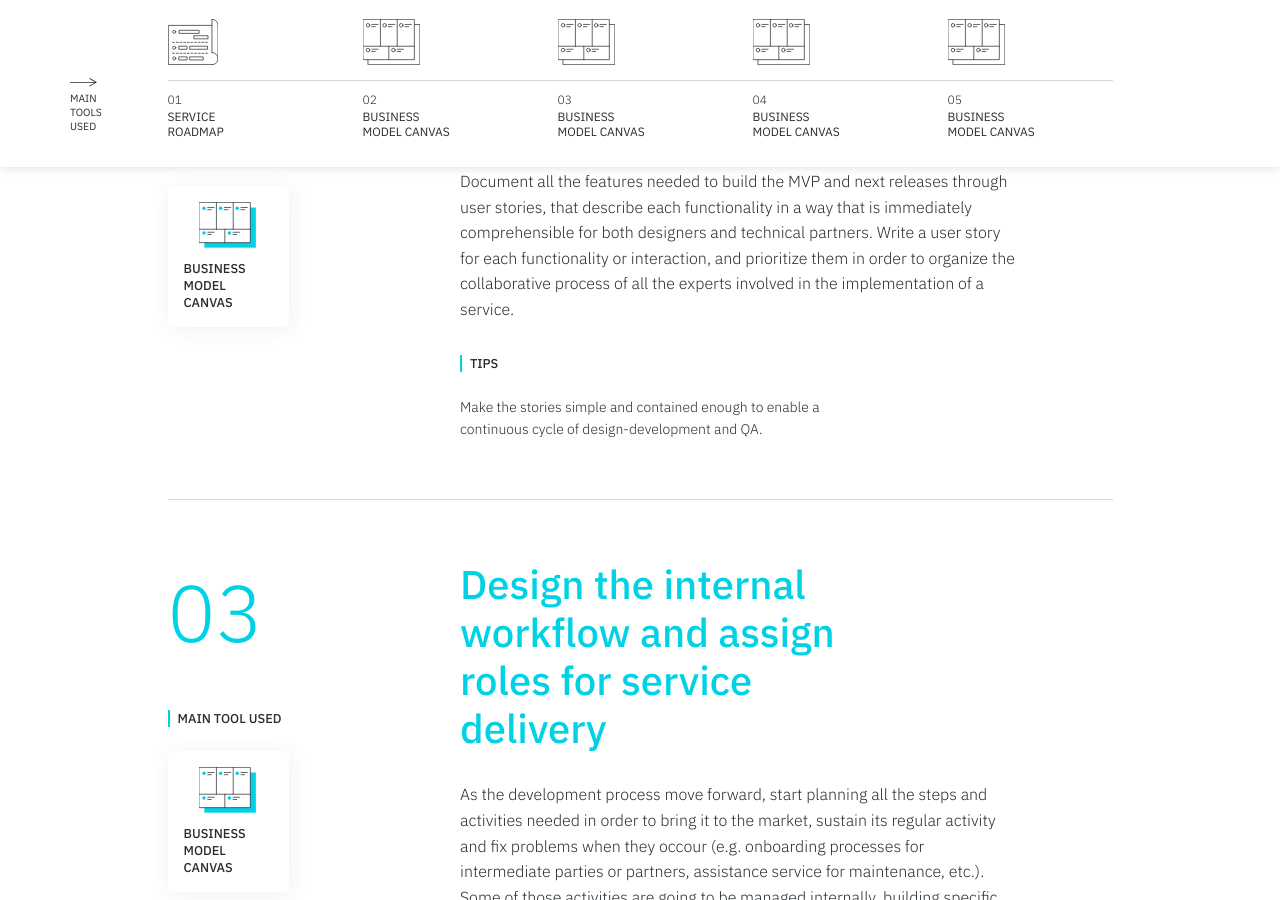
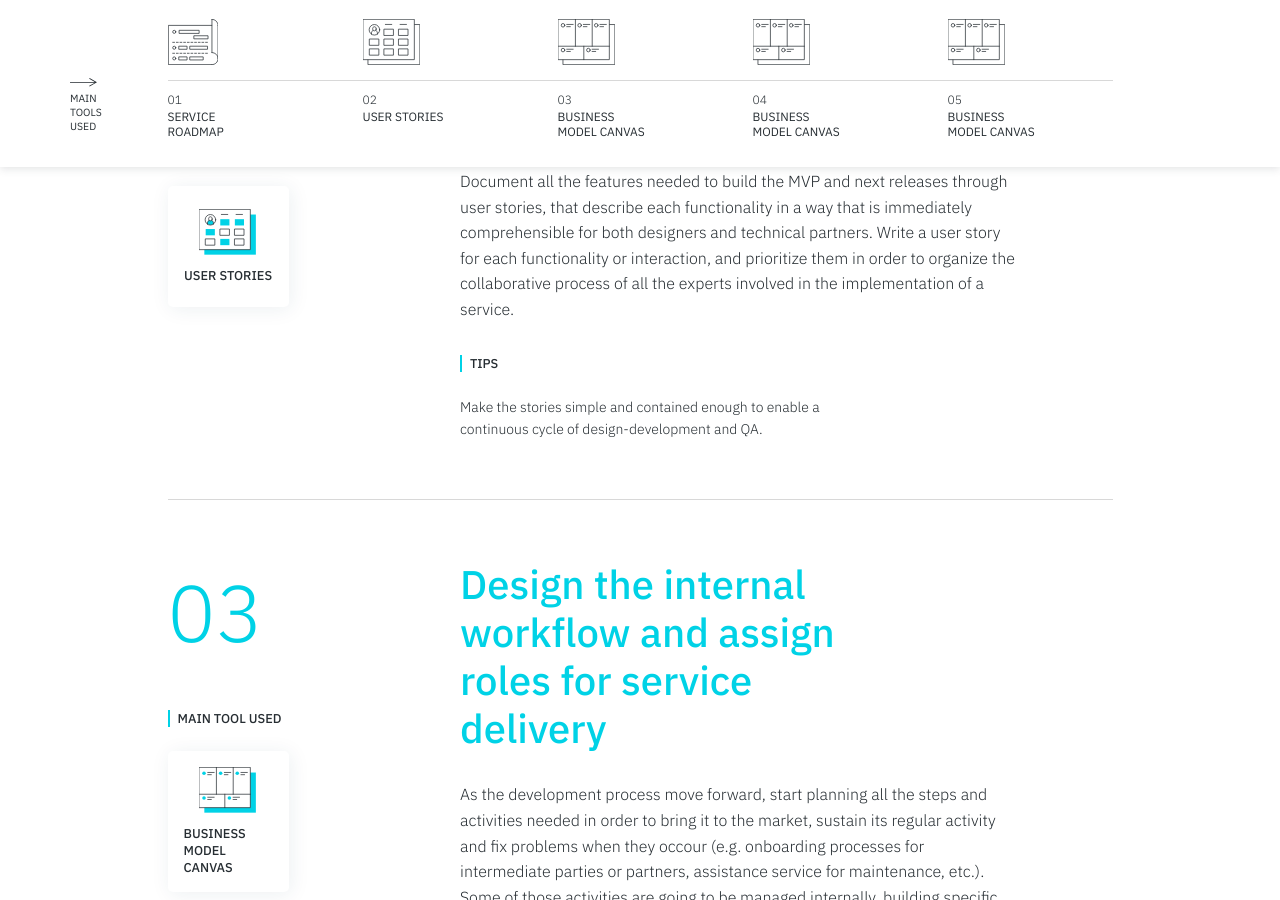
Before and after one commit to service-design-tools/sdt-website, a Jekyll site: the page built from _tutorials/how-to-make-a-digital-service-real.md, in a window 1280 px wide and 900 px high, scrolled down 1448 px. Built offline with Jekyll 4.4.1, drawn with Linux system fonts in a browser that asks for light colours.

Commit message:
Update tutorial “how-to-make-a-digital-service-real”

```diff
--- a/_tutorials/how-to-make-a-digital-service-real.md
+++ b/_tutorials/how-to-make-a-digital-service-real.md
@@ -32,7 +32,7 @@ steps:
       Make the stories simple and contained enough to enable a continuous cycle
       of design-development and QA.
     title: Describe all the features to be executed
-    tool: Business Model Canvas
+    tool: User Stories
   - description: >-
       As the development process move forward, start planning all the steps and
       activities needed in order to bring it to the market, sustain its regular
```
